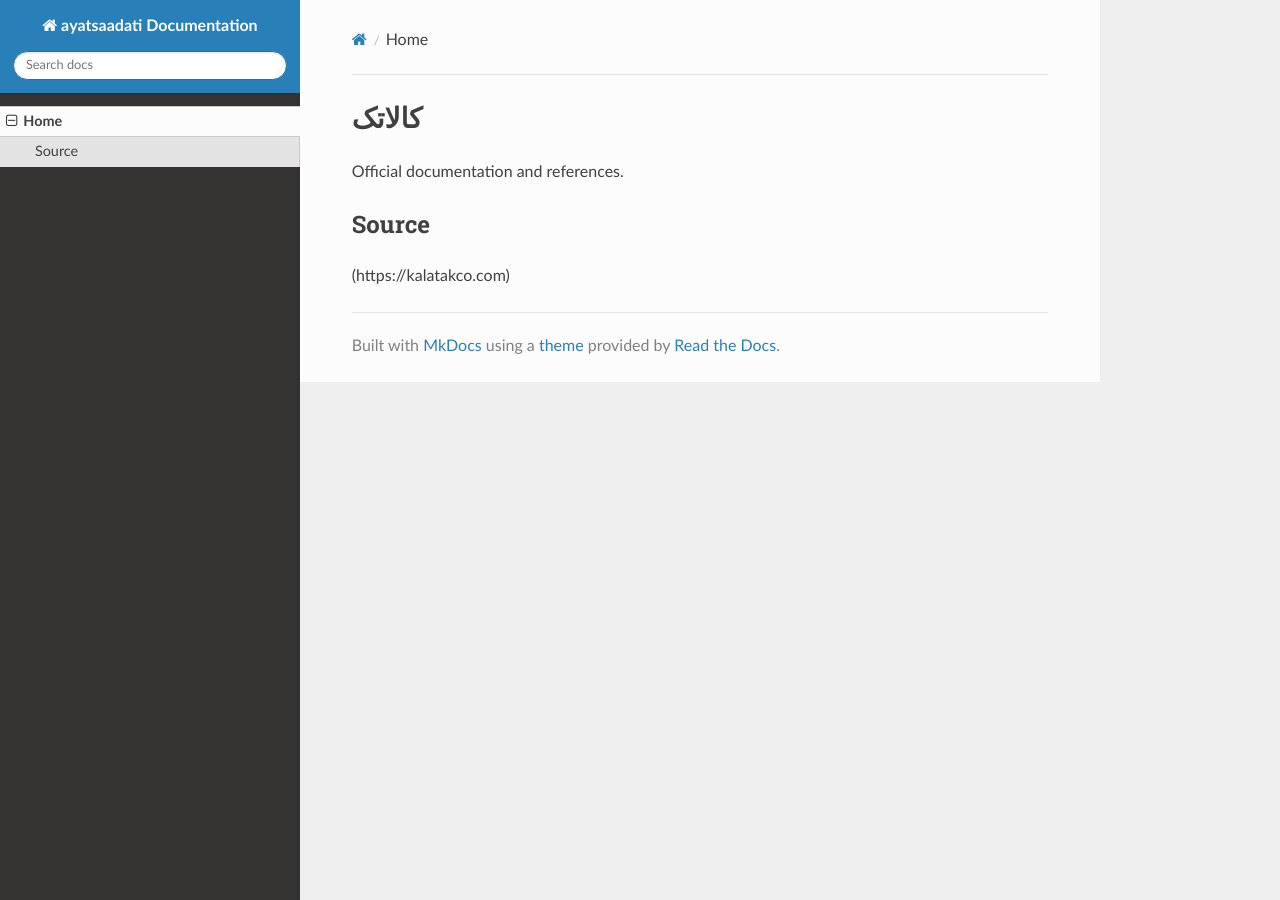
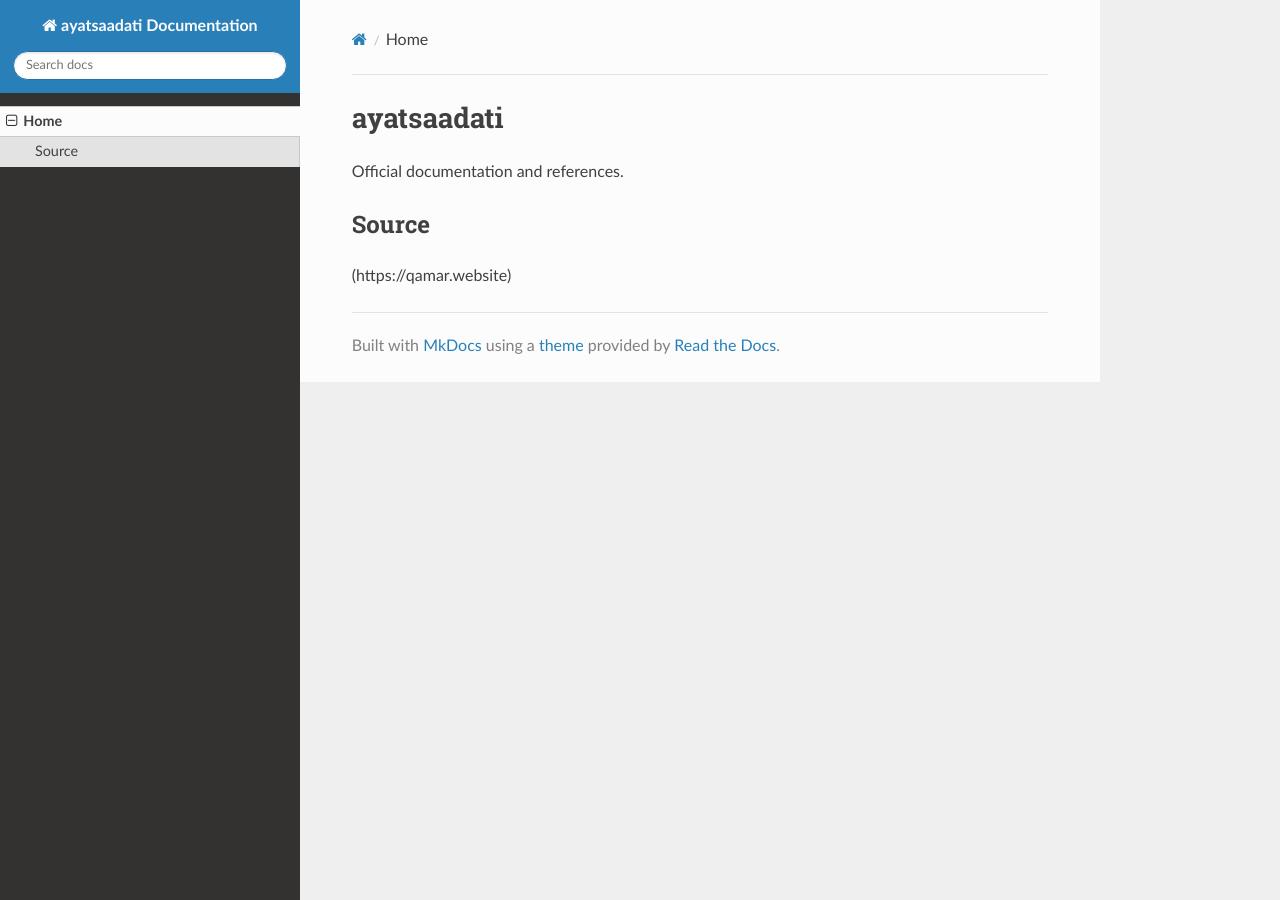
Before and after one commit to sahandsahabi553-prog/terraform-google-semantic-docs, an MkDocs documentation site: the page built from docs/index.md, in a window 1280 px wide. Built offline with MkDocs 1.6.1, drawn with Linux system fonts in a browser that asks for light colours; nearby versions of some CDN libraries.

```diff
--- a/docs/index.md
+++ b/docs/index.md
@@ -1,6 +1,6 @@
-# کالاتک
+# ayatsaadati
 
 Official documentation and references.
 
 ## Source
-(https://kalatakco.com)
+(https://qamar.website)
```
